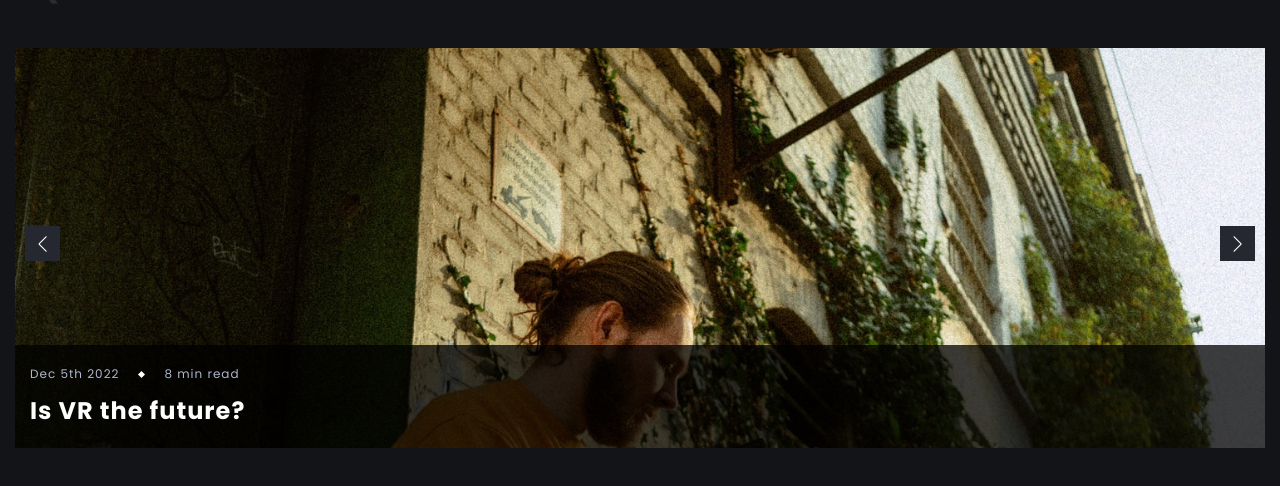
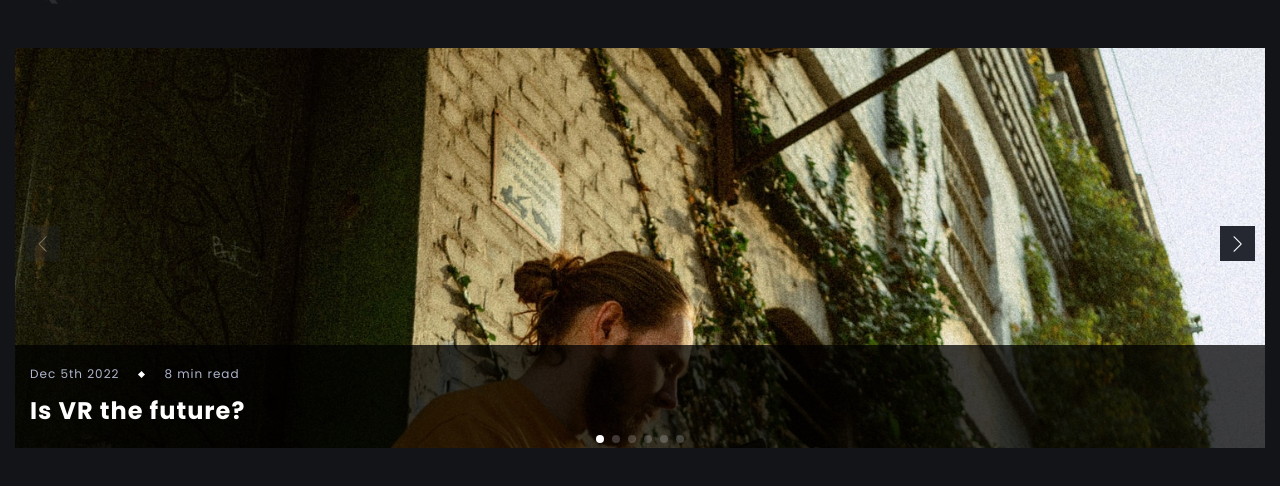
Before and after one commit to umit-turk/BLOG-WEBSITE, a plain HTML site: page Starter/index.html in a window 1280 px wide. Shown: the part 3006-3492 px from the top of the page. Drawn offline with nearby package versions, Linux system fonts and the light colour scheme; files whose address does not match are found by name.

Commit message:
swiper.js

```diff
--- a/Starter/assets/css/main.css
+++ b/Starter/assets/css/main.css
@@ -461,6 +461,13 @@ body.light-theme{
     font-size: 1.6rem;
     color: var(--light-color);
 }
+.swiper-pagination{
+    bottom: .5rem !important;
+}
+
+.swiper-pagination-bullet{
+    background-color: var(--light-color);
+}
 
 /* Older posts */
 
--- a/Starter/assets/js/main.js
+++ b/Starter/assets/js/main.js
@@ -64,3 +64,22 @@ themeToggleBtn.addEventListener('click', () => {
 
 
 // Swiper
+const swiper = new Swiper('.swiper', {
+    slidesPerView: 1,
+    spaceBetween: 20,
+    navigation: {
+        nextEl: '.swiper-button-next',
+        prevEl: '.swiper-button-prev',
+    },
+    pagination: {
+        el: '.swiper-pagination'
+    },
+    breakPoints: {
+        700: {
+            slidesPerView: 2,
+        },
+        1200: {
+            slidesPerView: 3,
+        },
+    }
+});
```
